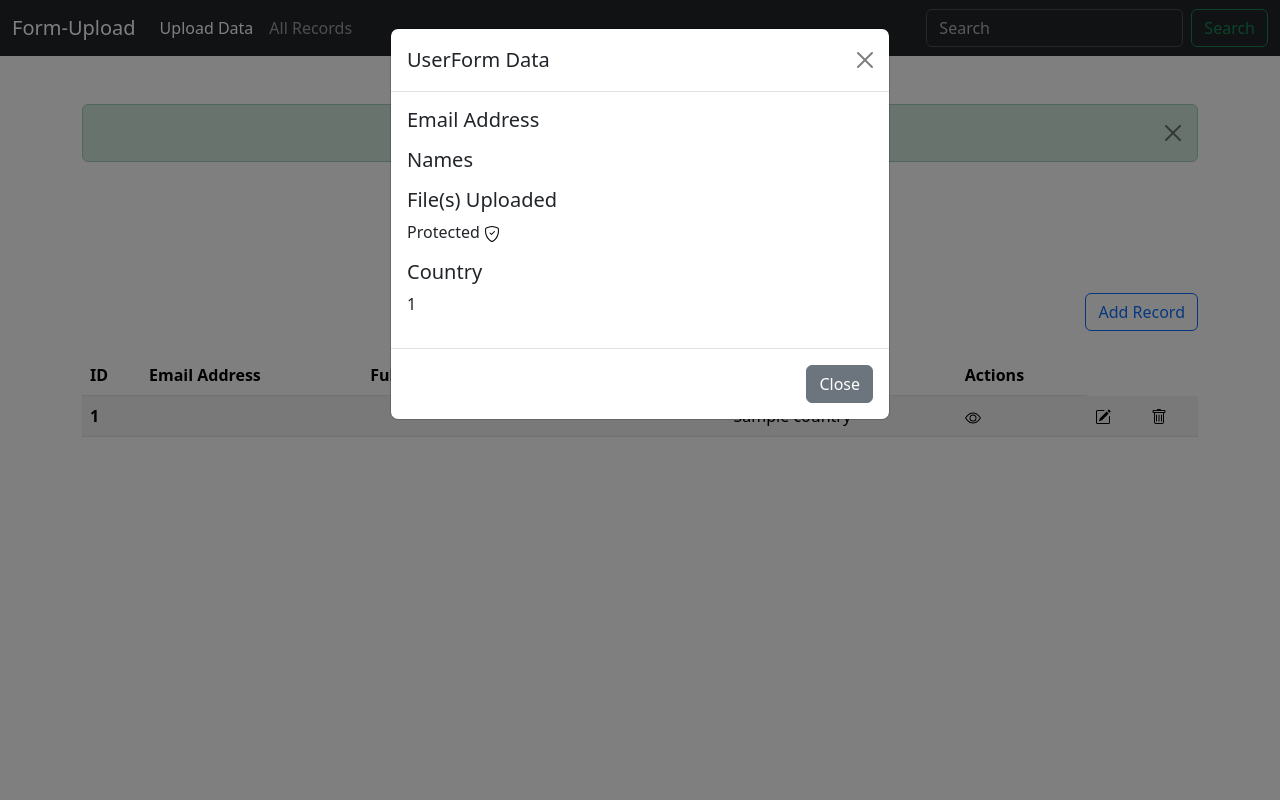
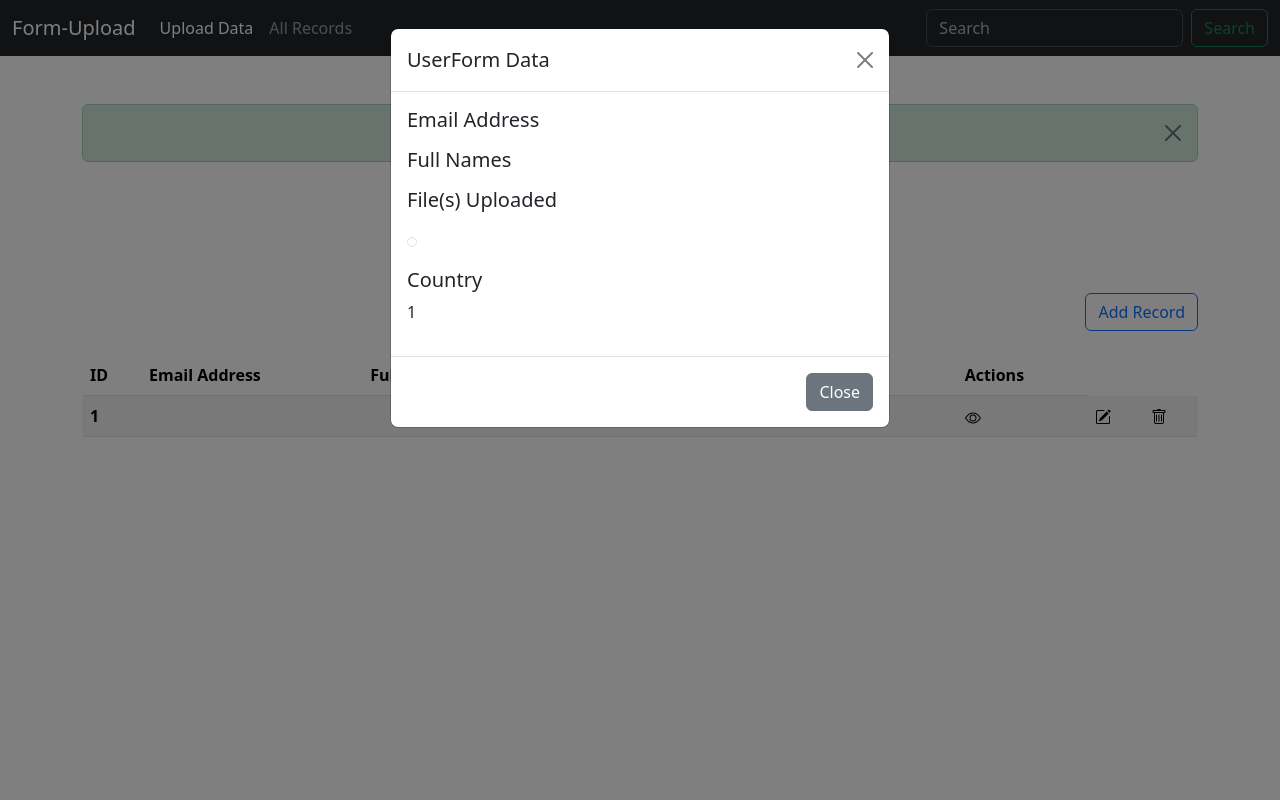
Before and after one commit to nardosteve/php-form-mysql, a PHP site: page /all-records.php in a window 1280 px wide, after a click that opens the changed part. Run offline with PHP 8.4, Linux system fonts and the light colour scheme; tables that the repository leaves empty or names only in its code hold one stand-in row (values such as "Sample post"); data that the repository does not hold is empty.

Commit message:
Displaying Image by ID on the Popup Modal Form

```diff
--- a/all-records.php
+++ b/all-records.php
@@ -66,11 +66,11 @@
                             echo "<h1 class='h5'>Email Address</h1>";
                             echo '<p class="mb-3">' . $row["emailAddress"] . '</p>';
 
-                            echo "<h1 class='h5'>Names</h1>";
+                            echo "<h1 class='h5'>Full Names</h1>";
                             echo '<p class="mb-3">' . $row["fullNames"] . '</p>';
 
-                            echo "<h1 class='h5'>File(s) Uploaded</h1>";
-                            echo '<p class="mb-3">Protected <img src="icons/shield-check.svg"></p>';
+                            echo "<h1 class='h5 mb-3'>File(s) Uploaded</h1>";
+                            echo '<p class="mb-3"><img class="img-fluid img-thumbnail" src="' . $row["uploadImage"] . '"></p>';
 
                             echo "<h1 class='h5'>Country</h1>";
                             echo '<p class="mb-3">' . $row["country"] . '</p>';
```
Also changed, not shown: files/64524d30787292.46400676.png (added), files/64524ee78eada0.05598028.jpg (added).
